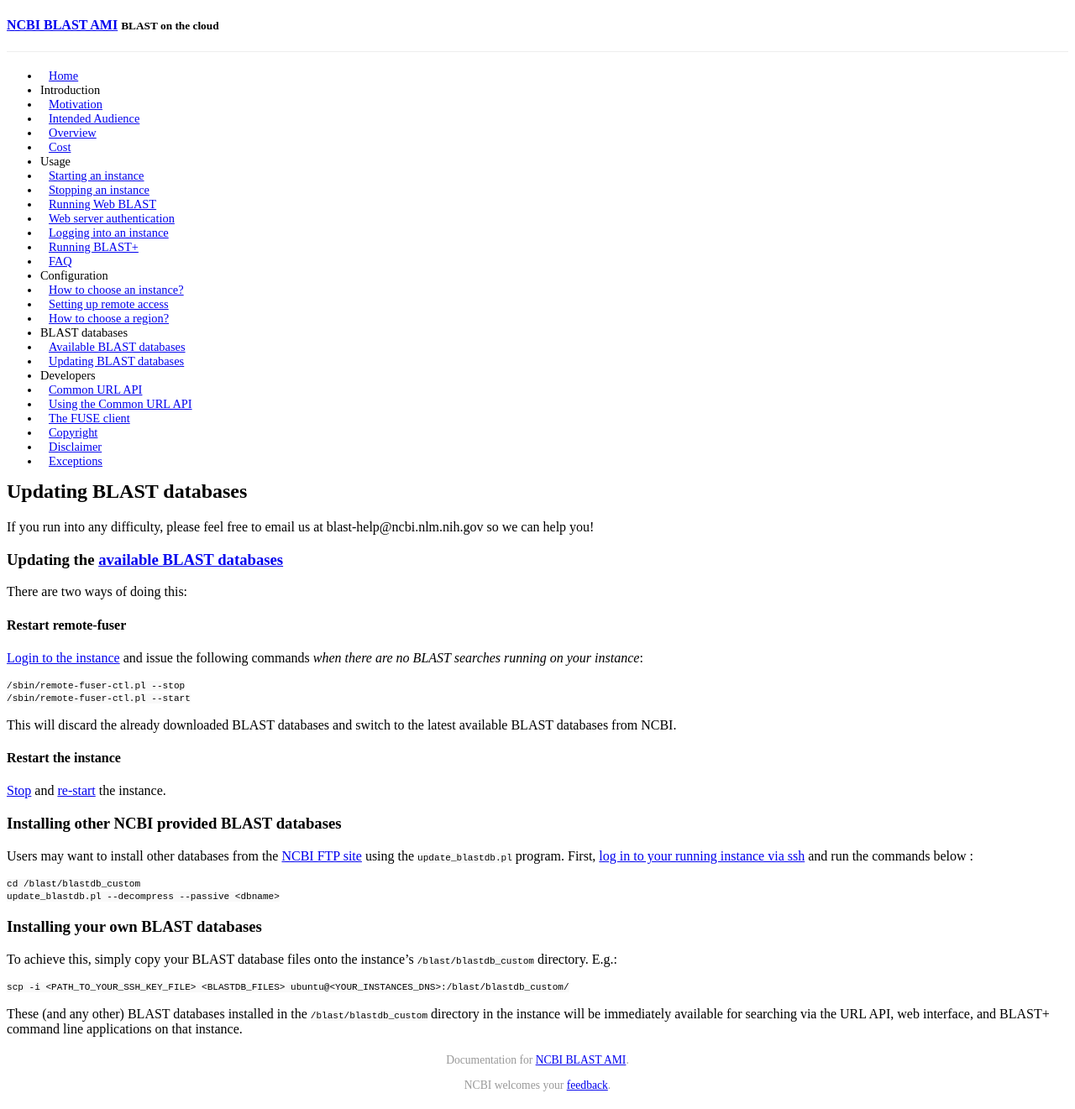
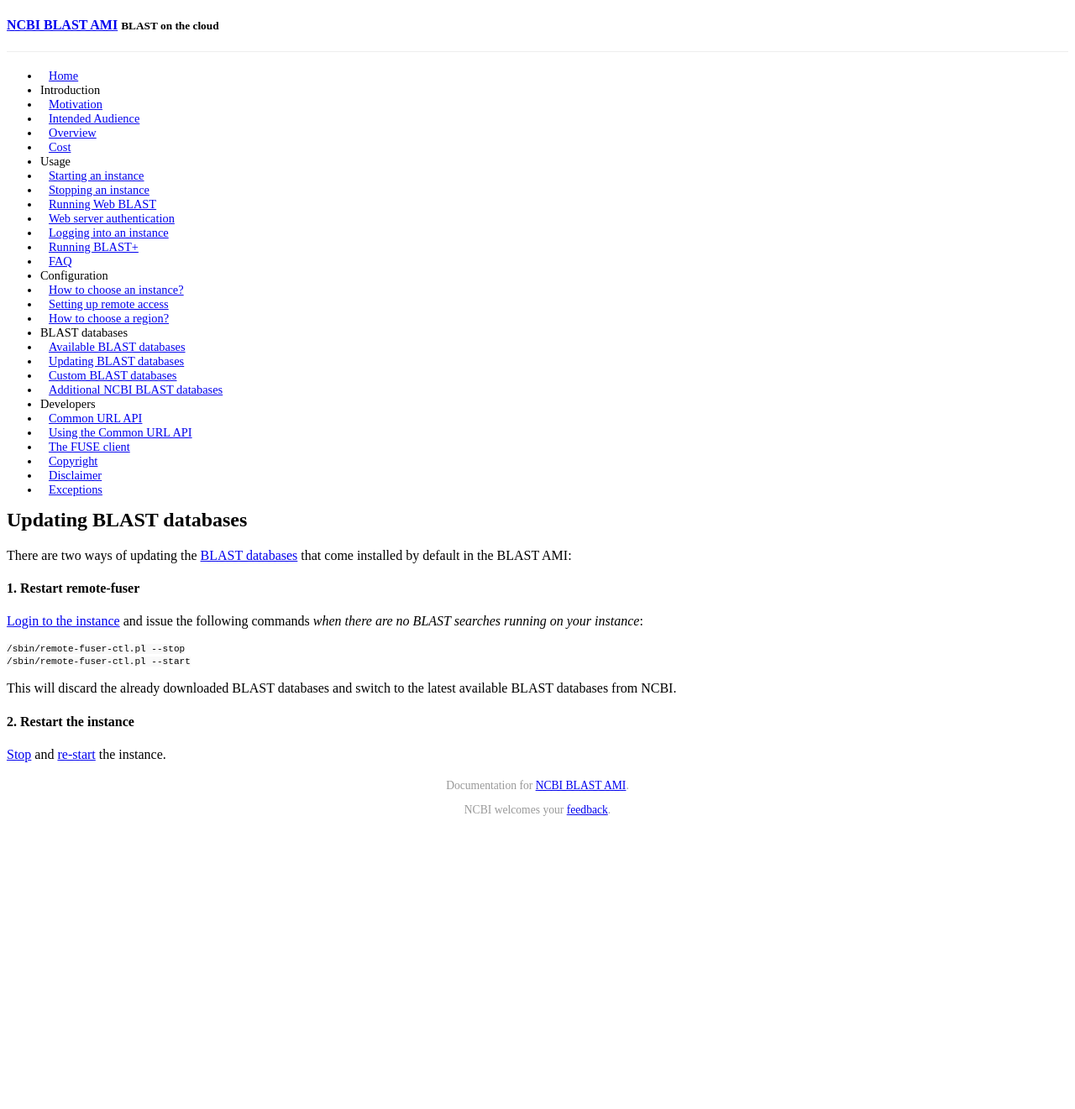
Before and after one commit to ncbi/blast-cloud, a Jekyll site: the page built from _posts/2015-06-09-updating-blastdbs.md, in a window 1280 px wide. Shown: the whole page at 84% size. Built offline with Jekyll 4.4.1, drawn with Linux system fonts in a browser that asks for light colours; a style sheet for code colours, icons or effects is not loaded; after the commit the page ends 993 px from its top, so only the background shows below that.

Commit message:
Improvements to BLASTDB documentation for BLAST AMI BDOC-256

```diff
--- a/_posts/2015-06-09-updating-blastdbs.md
+++ b/_posts/2015-06-09-updating-blastdbs.md
@@ -5,13 +5,11 @@ title: "Updating BLAST databases"
 order: 1
 ---
 
-If you run into any difficulty, please feel free to email us at blast-help@ncbi.nlm.nih.gov so we can help you!
+There are two ways of updating the [BLAST databases]({{site.baseurl}}{% post_url 2015-06-09-available-blastdbs %})
+that come installed by default in the BLAST AMI:
 
-### Updating the [available BLAST databases]({{site.baseurl}}{% post_url 2015-06-09-available-blastdbs %})
 
-There are two ways of doing this:
-
-#### Restart remote-fuser
+#### 1. Restart remote-fuser
 [Login to the instance]({{site.baseurl}}{% post_url 2015-06-09-logging-in %}) and issue the following commands *when there are no BLAST searches running on your instance*:
 
     /sbin/remote-fuser-ctl.pl --stop
@@ -19,26 +17,5 @@ There are two ways of doing this:
 
 This will discard the already downloaded BLAST databases and switch to the latest available BLAST databases from NCBI.
 
-#### Restart the instance
+#### 2. Restart the instance
 [Stop]({{site.baseurl}}{% post_url 2015-06-09-stopping-instance %}) and [re-start]({{site.baseurl}}{% post_url 2015-06-09-starting-instance %}) the instance.
-
-### Installing other NCBI provided BLAST databases
-
-Users may want to install other databases from the [NCBI FTP site](ftp://ftp.ncbi.nlm.nih.gov/blast/db) using the
-`update_blastdb.pl` program. First, [log in to your running
-instance via ssh]({{site.baseurl}}{% post_url 2015-06-09-logging-in %}) and run the
-commands below :
-
-    cd /blast/blastdb_custom
-    update_blastdb.pl --decompress --passive <dbname>
-
-### Installing your own BLAST databases
-
-To achieve this, simply copy your BLAST database files onto the instance's `/blast/blastdb_custom` directory. E.g.:
-
-    scp -i <PATH_TO_YOUR_SSH_KEY_FILE> <BLASTDB_FILES> ubuntu@<YOUR_INSTANCES_DNS>:/blast/blastdb_custom/
-
-
-These (and any other) BLAST databases installed in the `/blast/blastdb_custom`
-directory in the instance will be immediately available for searching via the
-URL API, web interface, and BLAST+ command line applications on that instance.
```
Also changed, not shown: _posts/2015-06-09-custom-blastdbs.md (added, +21 -0 lines), _posts/2015-06-09-other-ncbi-blastdbs.md (added, +32 -0 lines).
